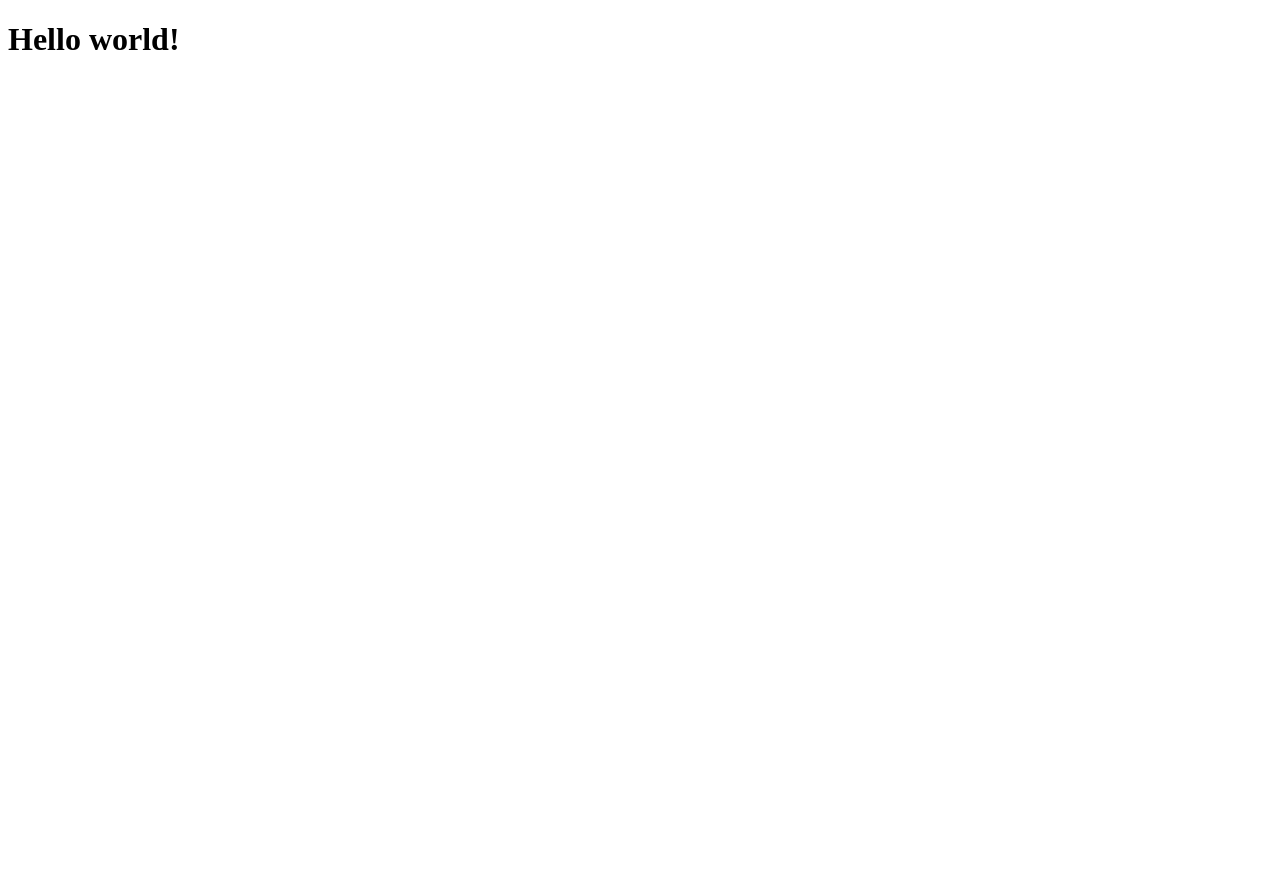
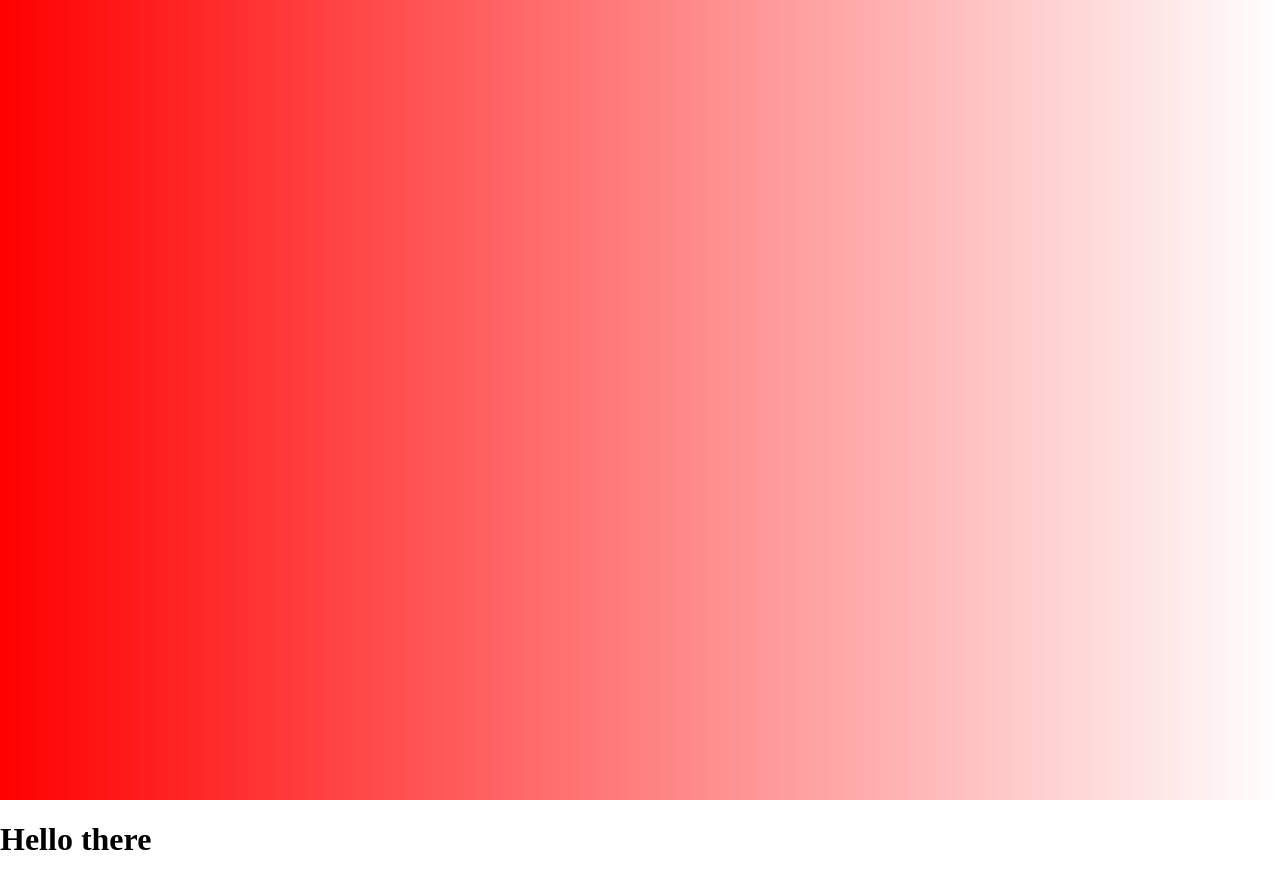
Before and after one commit to PashaBibko/Portfolio, a website with bundled scripts: page public/index.html in a window 1280 px wide. Before the commit the page ends 800 px from the top, so only its background shows below. Built offline with nearby package versions, Linux system fonts and the light colour scheme.

Commit message:
Created the front canvas

```diff
--- a/public/index.html
+++ b/public/index.html
@@ -8,6 +8,10 @@
     </head>
 
     <body>
+        <canvas id="FrontCanvas"></canvas>
+
+        <h1 id="MainTitle">Hello there</h1>
+
         <!-- Runs the scripts -->
         <script src="./index.js"></script>
     </body>
--- a/public/styles.css
+++ b/public/styles.css
@@ -1,4 +1,13 @@
+#FrontCanvas
+{
+    display: block;
+    width: 100vw;
+    height: 100vh;
+}
+
 body
 {
-    align-items: center;
+    margin: 0;
+    padding: 0;
+    overflow-x: hidden;
 }
--- a/src/index.ts
+++ b/src/index.ts
@@ -1,2 +1,18 @@
-const greeting: string = "Hello world!";
-document.body.innerHTML = `<h1>${greeting}</h1>`;
+// Gets the canvas and it's rendering context //s
+const canvas = document.getElementById("FrontCanvas") as HTMLCanvasElement;
+const ctx = canvas.getContext('2d');
+
+if (!canvas || !ctx) {
+  throw new Error('Error getting canvas elements');
+}
+
+// Fills the canvas to the window size //
+canvas.width = window.innerWidth;
+canvas.height = window.innerHeight;
+
+const gradient = ctx.createLinearGradient(0, 0, canvas.width, 0);
+gradient.addColorStop(0, "red");
+gradient.addColorStop(1, "white");
+
+ctx.fillStyle = gradient;
+ctx.fillRect(0, 0, canvas.width, canvas.height);
```
